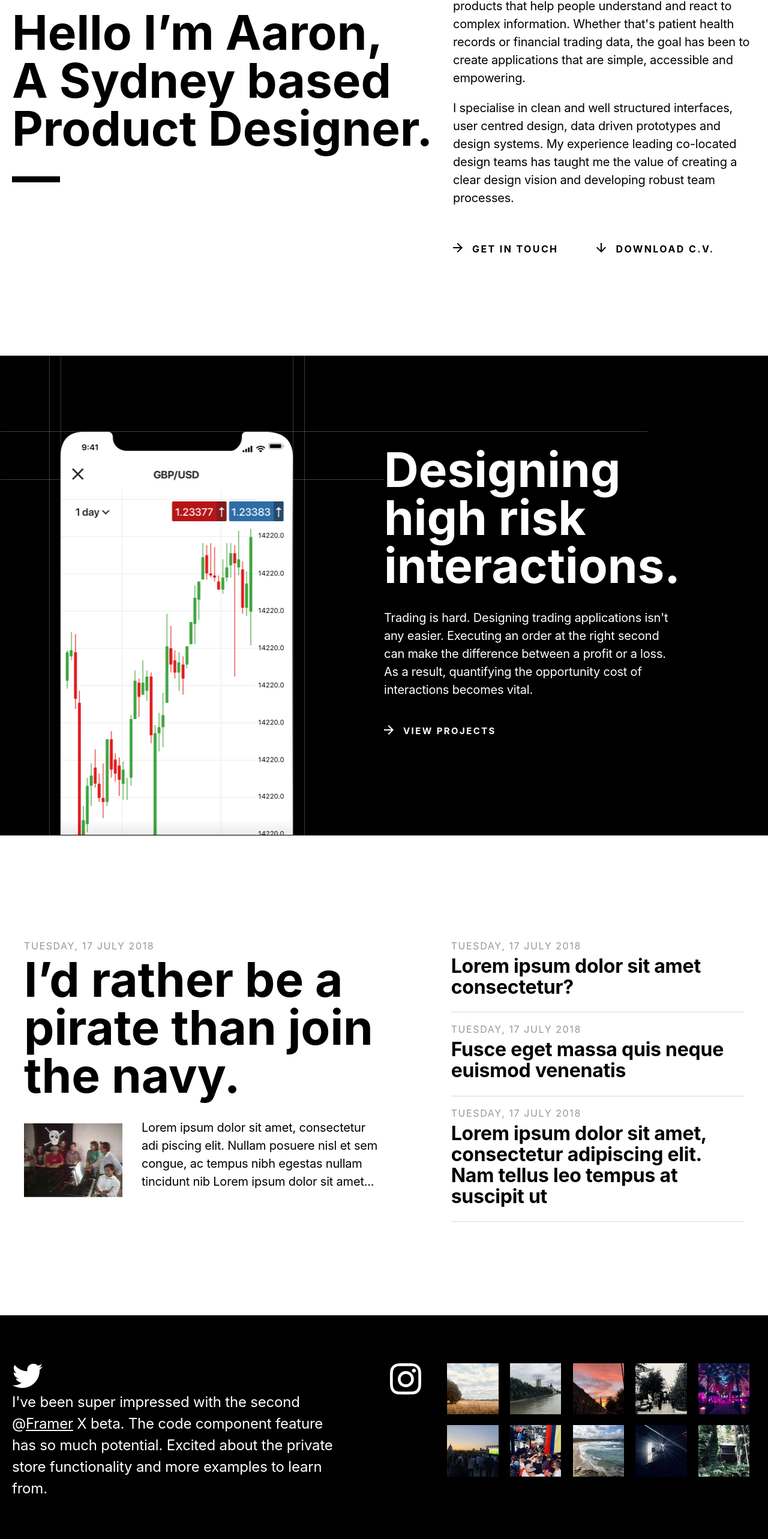
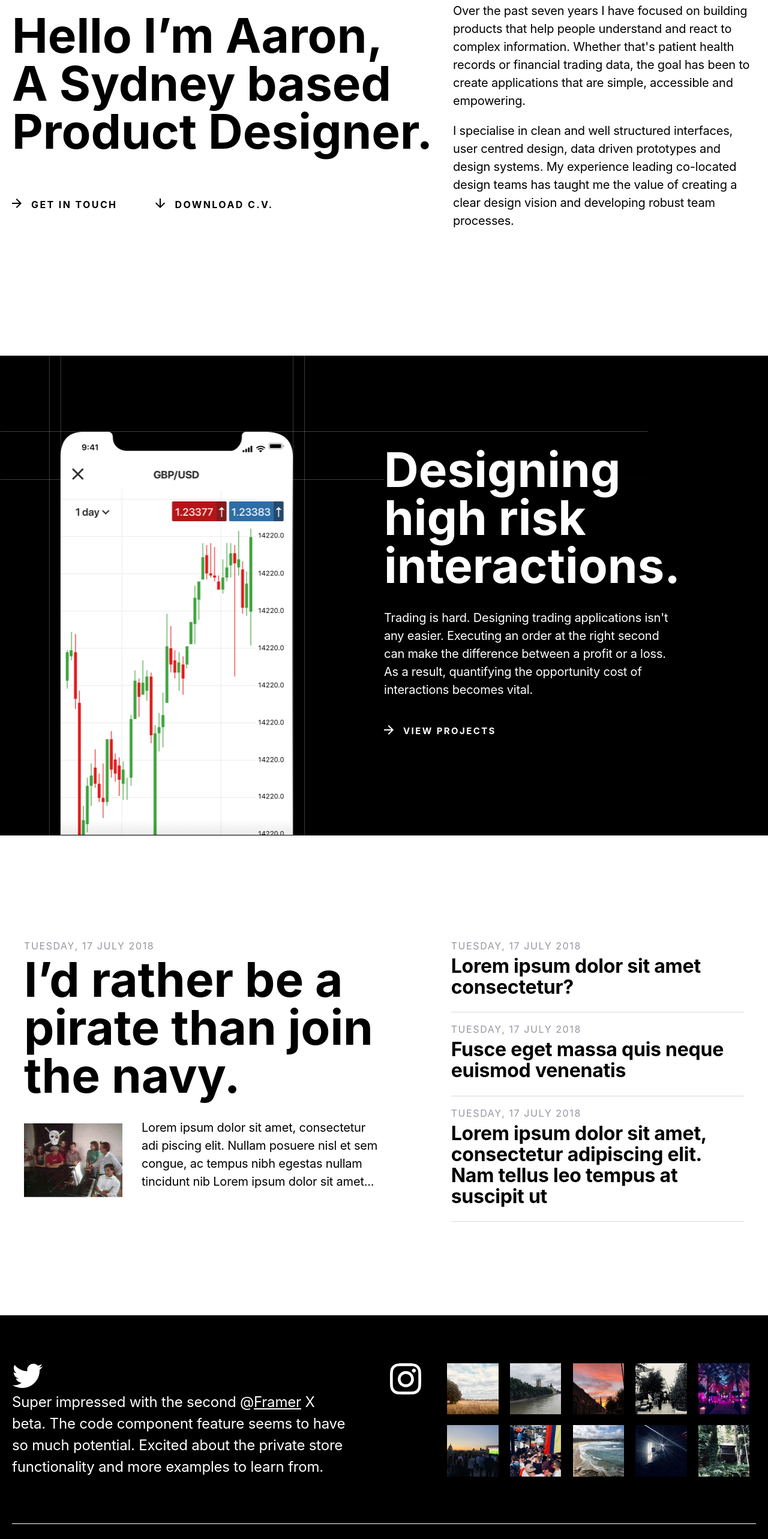
Before and after one commit to gitadr/gatsbyPortfolio, a Gatsby app: page / in a window 1280 px wide. Shown: the part 215-2781 px from the top of the page at 60% size. Built offline with nearby package versions, Linux system fonts and the light colour scheme.

Commit message:
media query and header changes

```diff
--- a/src/components/footer.js
+++ b/src/components/footer.js
@@ -14,10 +14,10 @@ export default () => (
         </a>
         <div className={styles.tweet}>
           <p className="intro">
-            I've been super impressed with the second @
+            Super impressed with the second @
             <a href="https://twitter.com/framer">Framer</a> X beta. The code
-            component feature has so much potential. Excited about the private
-            store functionality and more examples to learn from.
+            component feature seems to have so much potential. Excited about the
+            private store functionality and more examples to learn from.
           </p>
         </div>
       </div>
@@ -102,7 +102,7 @@ export default () => (
       </div>
       <div className={styles.footerKeyline} />
       <div className={styles.footerColophon}>
-        <p class="caption">
+        <p className="caption">
           This portfolio is a work-in-progress. Built with{" "}
           <a href="https://reactjs.org/">React</a> and{" "}
           <a href="https://www.gatsbyjs.org/">Gatsby</a>. Written using{" "}
@@ -119,8 +119,8 @@ export default () => (
       </div>
       <div className={styles.footerCopyright}>
         <div>
-          <p class="caption">
-            Made with ♥ by Aaron Root <br /> © Copyright 2018
+          <p className="caption">
+            Made with ♥ by Aaron Root <span>© Copyright 2018</span>
           </p>
         </div>
       </div>
--- a/src/components/footer.module.css
+++ b/src/components/footer.module.css
@@ -31,8 +31,8 @@ footer .container {
   flex-direction: row;
   flex-wrap: wrap;
   list-style: none;
-  border-bottom: 1px solid #fff;
-  margin: 80px 0 32px 0;
+  border-bottom: 0px solid #fff;
+  margin: 48px 0 32px 0;
 }
 
 .footerTwitter p {
@@ -49,7 +49,7 @@ footer .container {
   display: flex;
   flex-direction: row;
   flex-wrap: wrap;
-  margin: 80px 0 32px 0;
+  margin: 24px 0 32px 0;
 }
 
 img.instagramLogo {
@@ -106,10 +106,16 @@ img.twitterLogo {
   }
   .footerTwitter {
     grid-column: 1 / 7;
+    border-bottom: 1px solid #fff;
+    margin: 80px 0 32px 0;
   }
   .footerInstagram {
     grid-column: 7 / 13;
   }
+  .footerInstagram {
+    margin: 80px 0 32px 0;
+  }
+
   .footerColophon {
     grid-column: 1 / 9;
   }
@@ -132,4 +138,8 @@ img.twitterLogo {
   .footerInstagram li:last-child {
     display: block;
   }
+  .footerCopyright span::before {
+    content: "\A";
+    white-space: pre;
+  }
 }
--- a/src/components/header.js
+++ b/src/components/header.js
@@ -9,6 +9,14 @@ export default () => (
           Hello I’m Aaron,
           <span> A Sydney based Product Designer.</span>
         </h1>
+        <a href="mailto:mail@aaronroot.net" className="button top">
+          <span className="linkIcon" />
+          <span className="text">Get In Touch</span>
+        </a>
+        <a href="http://aaronroot.net/cv.pdf" className="button top">
+          <span className="downloadIcon" />
+          <span className="text">Download C.V.</span>
+        </a>
         <div className={styles.block} />
       </div>
       <div className={styles.headerBody}>
@@ -25,11 +33,11 @@ export default () => (
           leading co-located design teams has taught me the value of creating a
           clear design vision and developing robust team processes.
         </p>
-        <a href="mailto:mail@aaronroot.net" className="button">
+        <a href="mailto:mail@aaronroot.net" className="button bottom">
           <span className="linkIcon" />
           <span className="text">Get In Touch</span>
         </a>
-        <a href="http://aaronroot.net/cv.pdf" className="button">
+        <a href="http://aaronroot.net/cv.pdf" className="button bottom">
           <span className="downloadIcon" />
           <span className="text">Download C.V.</span>
         </a>
--- a/src/components/header.module.css
+++ b/src/components/header.module.css
@@ -24,10 +24,7 @@ header {
 }
 
 .block {
-  width: 80px;
-  height: 10px;
-  background-color: black;
-  margin: 32px 0 0 0;
+  display: none;
 }
 
 @media only screen and (min-width: 1120px) {
@@ -44,6 +41,7 @@ header {
     height: 10px;
     background-color: black;
     margin: 40px 0 68px 0;
+    display: none;
   }
   h1 span::before {
     content: "\A";
--- a/src/styles/global.css
+++ b/src/styles/global.css
@@ -277,10 +277,26 @@ p.articleDate {
   background: url(../images/icons/twitterLogoIcon_black.svg) no-repeat;
 }
 
+a.button.bottom {
+  display: inline-block;
+}
+
+a.button.top {
+  display: none;
+}
+
 @media only screen and (min-width: 768px) {
   .button {
     padding: 16px 32px 16px 32px;
     font-size: 16px;
     margin: 24px 32px 0 0;
   }
+
+  a.button.bottom {
+    display: none;
+  }
+
+  a.button.top {
+    display: inline-block;
+  }
 }
```
Also changed, not shown: src/components/author.module.css (+11 -3 lines), src/pages/caseStudy.module.css (+29 -6 lines).
